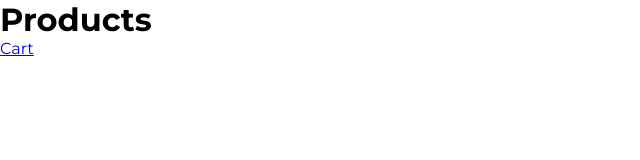
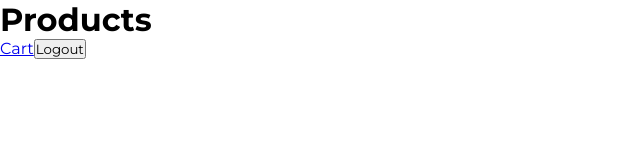
Before and after one commit to Maksym1910/lampa-test, a React app: page /products in a window 1280 px wide. Shown: the top 160 px of the page, without its empty margins (0-640 px from the left). Built offline with nearby package versions, Linux system fonts and the light colour scheme; sample sign-in values are in the browser's storage.

Commit message:
feat: WIP Products component

```diff
--- a/src/features/Products/index.tsx
+++ b/src/features/Products/index.tsx
@@ -1,11 +1,26 @@
 import React from 'react';
-import { Link } from 'react-router-dom';
+import { Link, useNavigate } from 'react-router-dom';
 
-const Products = () => (
-  <div>
-    <h1>Products</h1>
-    <Link to="/cart">Cart</Link>
-  </div>
-);
+const Products = () => {
+  const navigate = useNavigate();
+
+  const handleLogout = () => {
+    localStorage.removeItem('token');
+    navigate('/login');
+  };
+
+  return (
+    <div>
+      <h1>Products</h1>
+      <Link to="/cart">Cart</Link>
+      <button
+        type="button"
+        onClick={handleLogout}
+      >
+        Logout
+      </button>
+    </div>
+  );
+};
 
 export default Products;
```
